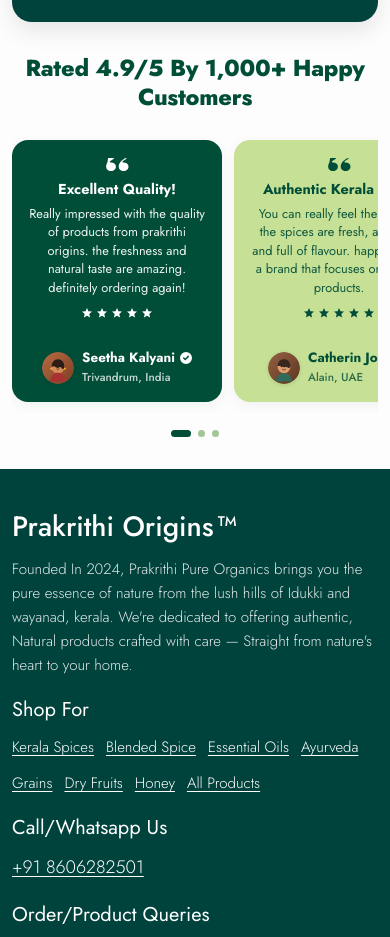
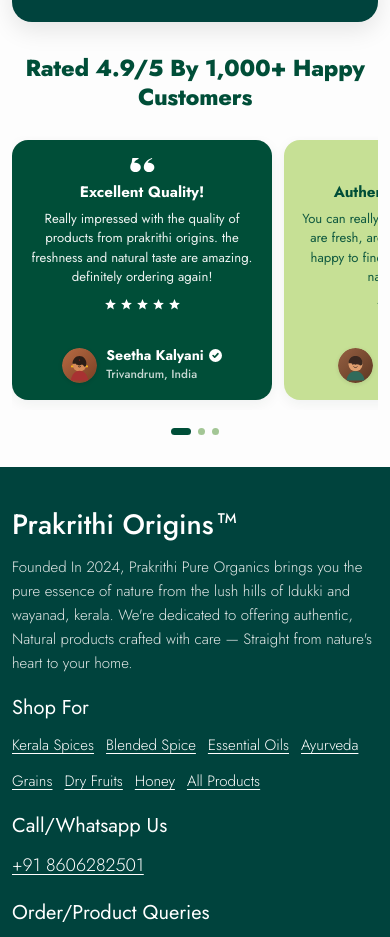
Before and after one commit to prakrithi2026/prakrithi, a React (Vite) app in the folder frondend/: page / in a window 390 px wide. Shown: the part 2657-3594 px from the top of the page. Built offline with nearby package versions, Linux system fonts and the light colour scheme; no server answers; a web font is replaced by a local one.

Commit message:
Show 5th card peek in rating section carousel

```diff
--- a/frondend/src/components/storefront/ReviewSection.css
+++ b/frondend/src/components/storefront/ReviewSection.css
@@ -78,13 +78,13 @@
 
 /* Review Card */
 .review-card {
-  flex: 0 0 225px;
-  width: 225px;
-  min-width: 215px;
-  max-width: 235px;
-  min-height: 265px;
+  flex: 0 0 calc((100% - 64px) / 4.3);
+  width: calc((100% - 64px) / 4.3);
+  min-width: 0;
+  max-width: calc((100% - 64px) / 4.3);
+  min-height: 280px;
   border-radius: 18px;
-  padding: 20px 18px 18px 18px;
+  padding: 22px 18px 18px 18px;
   box-sizing: border-box;
   display: flex;
   flex-direction: column;
@@ -153,30 +153,30 @@
 }
 
 .review-quote-wrap {
-  margin-bottom: 9px;
+  margin-bottom: 10px;
   display: flex;
   justify-content: center;
 }
 
 .review-quote-icon {
   display: block;
-  width: 23px;
-  height: 13px;
+  width: 25px;
+  height: 14px;
 }
 
 .review-card-title {
-  font-size: 0.90rem;
+  font-size: 0.95rem;
   font-weight: 700;
-  margin: 0 0 6px 0;
-  line-height: 1.32;
+  margin: 0 0 7px 0;
+  line-height: 1.34;
   text-align: center;
   font-family: var(--font-sans, inherit);
 }
 
 .review-card-text {
-  font-size: 0.80rem;
-  line-height: 1.45;
-  margin: 0 0 10px 0;
+  font-size: 0.82rem;
+  line-height: 1.48;
+  margin: 0 0 11px 0;
   text-align: center;
   font-weight: 400;
   font-family: var(--font-sans, inherit);
@@ -188,13 +188,13 @@
   justify-content: center;
   align-items: center;
   gap: 3px;
-  margin-bottom: 12px;
+  margin-bottom: 14px;
 }
 
 .review-star-icon {
   display: block;
-  width: 12px;
-  height: 12px;
+  width: 13px;
+  height: 13px;
 }
 
 /* Bottom Customer Profile Section */
@@ -203,13 +203,13 @@
   display: flex;
   align-items: center;
   justify-content: center;
-  gap: 8px;
+  gap: 9px;
   padding: 0;
 }
 
 .review-customer-avatar {
-  width: 32px;
-  height: 32px;
+  width: 35px;
+  height: 35px;
   border-radius: 50%;
   object-fit: cover;
   flex-shrink: 0;
@@ -221,7 +221,7 @@
   display: flex;
   align-items: center;
   justify-content: center;
-  font-size: 0.84rem;
+  font-size: 0.88rem;
   font-weight: 700;
   border-radius: 50%;
 }
@@ -238,7 +238,7 @@
   display: flex;
   align-items: center;
   gap: 5px;
-  font-size: 0.84rem;
+  font-size: 0.88rem;
   font-weight: 700;
   line-height: 1.2;
 }
@@ -247,22 +247,22 @@
   white-space: nowrap;
   overflow: hidden;
   text-overflow: ellipsis;
-  max-width: 120px;
+  max-width: 130px;
 }
 
 .review-verified-badge {
   flex-shrink: 0;
   display: inline-flex;
-  width: 12px;
-  height: 12px;
+  width: 13px;
+  height: 13px;
 }
 
 .review-customer-location {
-  font-size: 0.72rem;
+  font-size: 0.74rem;
   font-weight: 500;
   margin-top: 1px;
   white-space: nowrap;
-  max-width: 120px;
+  max-width: 130px;
   overflow: hidden;
   text-overflow: ellipsis;
 }
@@ -306,22 +306,22 @@
 /* Responsive Breakpoints */
 @media (max-width: 1024px) {
   .review-card {
-    flex: 0 0 215px;
-    width: 215px;
-    min-width: 205px;
-    max-width: 225px;
-    min-height: 255px;
-    padding: 18px 16px 16px 16px;
+    flex: 0 0 calc((100% - 48px) / 3.35);
+    width: calc((100% - 48px) / 3.35);
+    min-width: 0;
+    max-width: calc((100% - 48px) / 3.35);
+    min-height: 265px;
+    padding: 20px 16px 16px 16px;
   }
 }
 
 @media (max-width: 768px) {
   .review-card {
-    flex: 0 0 210px;
-    width: 210px;
-    min-width: 200px;
-    max-width: 220px;
-    min-height: 250px;
+    flex: 0 0 calc((100% - 16px) / 1.3);
+    width: calc((100% - 16px) / 1.3);
+    min-width: 220px;
+    max-width: 300px;
+    min-height: 260px;
     padding: 18px 16px 16px 16px;
     border-radius: 16px;
   }
--- a/frondend/src/components/storefront/ReviewSection.jsx
+++ b/frondend/src/components/storefront/ReviewSection.jsx
@@ -7,8 +7,8 @@ function QuoteIcon({ color = 'currentColor' }) {
   return (
     <svg
       className="review-quote-icon"
-      width="23"
-      height="13"
+      width="25"
+      height="14"
       viewBox="0 0 35 20"
       fill="none"
       xmlns="http://www.w3.org/2000/svg"
@@ -27,8 +27,8 @@ function VerifiedBadge({ color = 'currentColor' }) {
   return (
     <svg
       className="review-verified-badge"
-      width="12"
-      height="12"
+      width="13"
+      height="13"
       viewBox="0 0 16 16"
       fill={color}
       xmlns="http://www.w3.org/2000/svg"
@@ -51,8 +51,8 @@ function StarRating({ count = 5, color = 'currentColor' }) {
         <svg
           key={i}
           className="review-star-icon"
-          width="12"
-          height="12"
+          width="13"
+          height="13"
           viewBox="0 0 24 24"
           fill={color}
           xmlns="http://www.w3.org/2000/svg"
```
